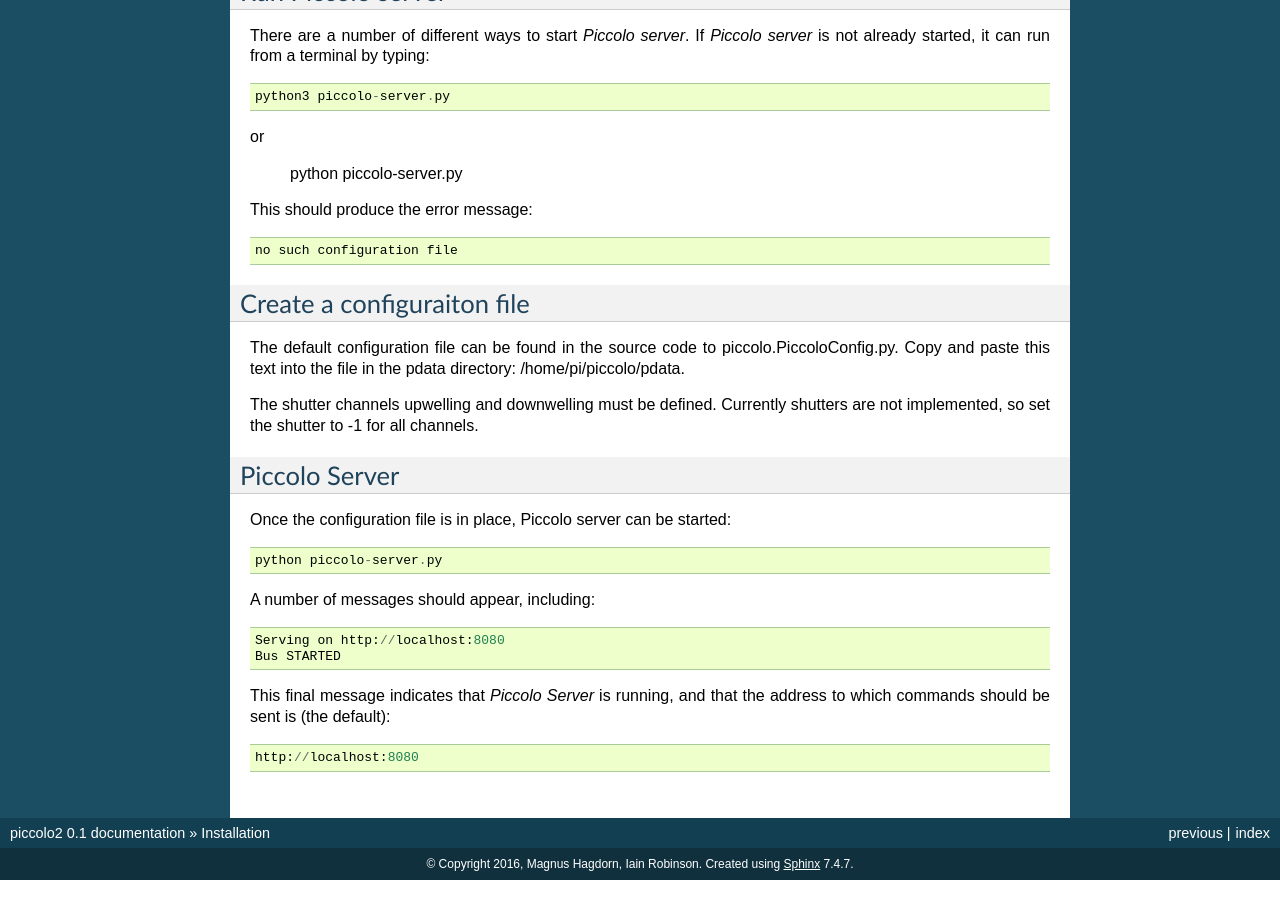
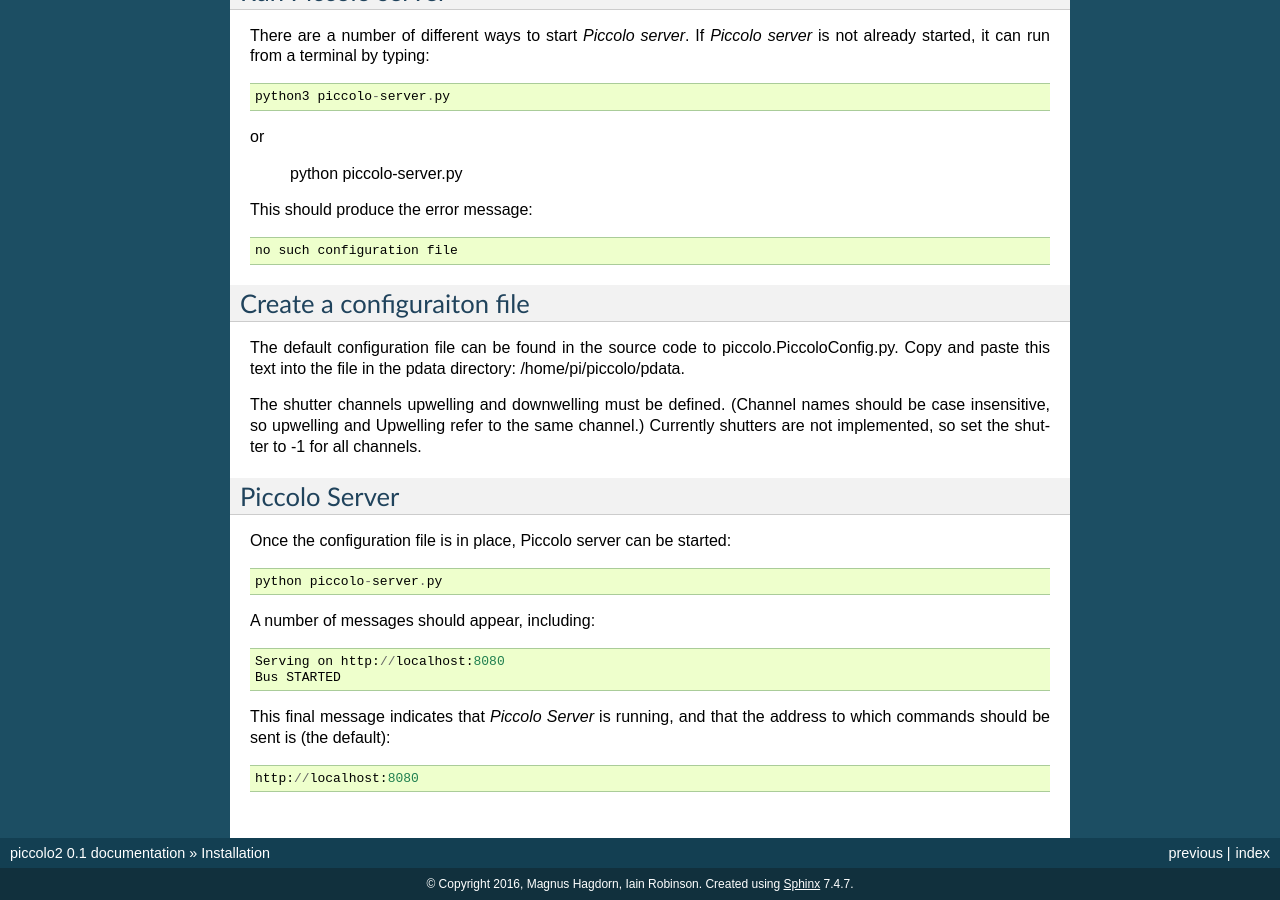
Before and after one commit to TeamPiccolo/piccolo2-server, a Sphinx documentation site: the page built from docs/installation.rst, in a window 1280 px wide and 900 px high, scrolled down 2106 px. Built offline with Sphinx 7.4.7, drawn with Linux system fonts in a browser that asks for light colours; pages that are not in the unit, such as notebooks, are missing from menus.

Commit message:
Edited installation notes.

```diff
--- a/docs/installation.rst
+++ b/docs/installation.rst
@@ -120,7 +120,7 @@ Create a configuraiton file
 
 The default configuration file can be found in the source code to piccolo.PiccoloConfig.py. Copy and paste this text into the file in the pdata directory: /home/pi/piccolo/pdata.
 
-The shutter channels upwelling and downwelling must be defined. Currently shutters are not implemented, so set the shutter to -1 for all channels.
+The shutter channels upwelling and downwelling must be defined. (Channel names should be case insensitive, so upwelling and Upwelling refer to the same channel.) Currently shutters are not implemented, so set the shutter to -1 for all channels.
 
 ==============
 Piccolo Server
```
